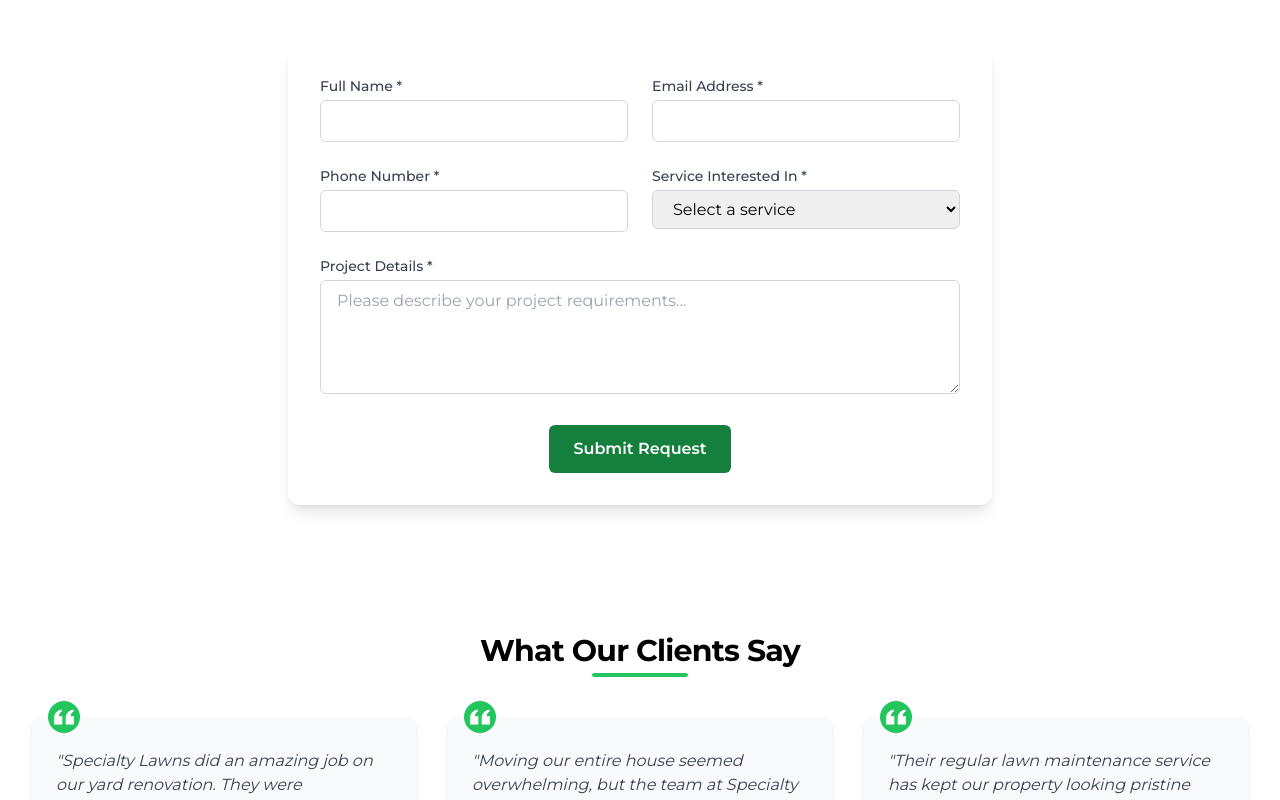
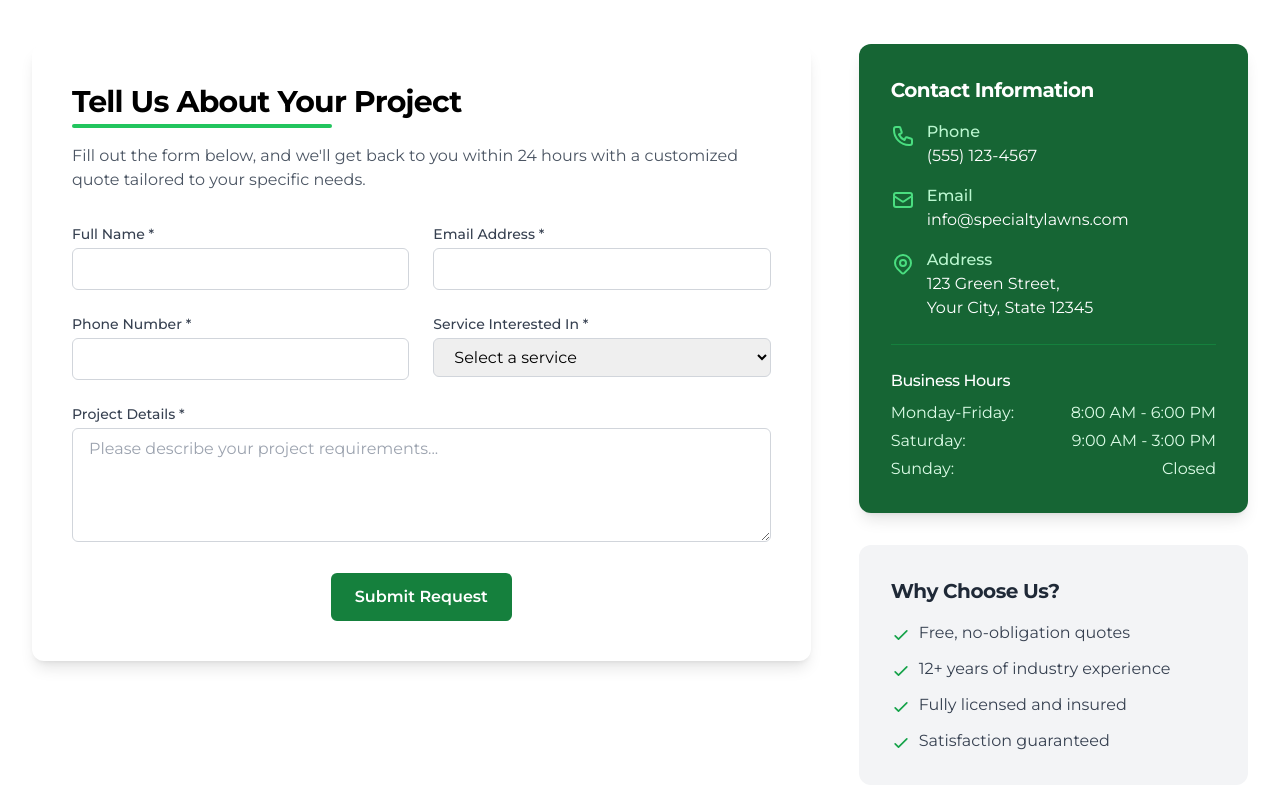
Before and after one commit to harguun7474/drift-sites, a Next.js app: page /quote in a window 1280 px wide. Shown: the part 500-1300 px from the top of the page. Built offline with nearby package versions, Linux system fonts and the light colour scheme.

Commit message:
Improve quote form layout with contact information and business hours

```diff
--- a/app/quote/page.tsx
+++ b/app/quote/page.tsx
@@ -95,8 +95,20 @@ export default function Quote() {
 
       {/* Quote Form Section */}
       <section className="py-16 bg-white">
-        <div className="max-w-3xl mx-auto px-4 sm:px-6 lg:px-8">
-          <div className="bg-white rounded-xl shadow-lg p-8">
+        <div className="max-w-7xl mx-auto px-4 sm:px-6 lg:px-8">
+          <div className="flex flex-col lg:flex-row gap-12">
+            {/* Form Column */}
+            <div className="lg:w-2/3">
+              <div className="bg-white rounded-xl shadow-lg p-8 md:p-10">
+                <h2 className="text-3xl font-bold mb-6 relative inline-block">
+                  Tell Us About Your Project
+                  <span className="absolute -bottom-2 left-0 w-2/3 h-1 bg-green-500 rounded"></span>
+                </h2>
+                <p className="text-gray-600 mb-8">
+                  Fill out the form below, and we'll get back to you within 24 hours with a
+                  customized quote tailored to your specific needs.
+                </p>
+
                 {status.submitted ? (
                   <div className="text-center py-8">
                     <div className="text-green-500 mb-4">
@@ -214,6 +226,86 @@ export default function Quote() {
                 )}
               </div>
             </div>
+
+            {/* Contact Info Column */}
+            <div className="lg:w-1/3">
+              <div className="sticky top-24">
+                <div className="bg-green-800 text-white rounded-xl shadow-lg p-8 mb-8">
+                  <h3 className="text-xl font-bold mb-4">Contact Information</h3>
+                  <div className="space-y-4">
+                    <div className="flex items-start">
+                      <svg className="h-6 w-6 text-green-400 mt-1 mr-3" fill="none" stroke="currentColor" viewBox="0 0 24 24">
+                        <path strokeLinecap="round" strokeLinejoin="round" strokeWidth={2} d="M3 5a2 2 0 012-2h3.28a1 1 0 01.948.684l1.498 4.493a1 1 0 01-.502 1.21l-2.257 1.13a11.042 11.042 0 005.516 5.516l1.13-2.257a1 1 0 011.21-.502l4.493 1.498a1 1 0 01.684.949V19a2 2 0 01-2 2h-1C9.716 21 3 14.284 3 6V5z" />
+                      </svg>
+                      <div>
+                        <p className="font-medium text-green-200">Phone</p>
+                        <p className="text-white">(555) 123-4567</p>
+                      </div>
+                    </div>
+                    <div className="flex items-start">
+                      <svg className="h-6 w-6 text-green-400 mt-1 mr-3" fill="none" stroke="currentColor" viewBox="0 0 24 24">
+                        <path strokeLinecap="round" strokeLinejoin="round" strokeWidth={2} d="M3 8l7.89 5.26a2 2 0 002.22 0L21 8M5 19h14a2 2 0 002-2V7a2 2 0 00-2-2H5a2 2 0 00-2 2v10a2 2 0 002 2z" />
+                      </svg>
+                      <div>
+                        <p className="font-medium text-green-200">Email</p>
+                        <p className="text-white">info@specialtylawns.com</p>
+                      </div>
+                    </div>
+                    <div className="flex items-start">
+                      <svg className="h-6 w-6 text-green-400 mt-1 mr-3" fill="none" stroke="currentColor" viewBox="0 0 24 24">
+                        <path strokeLinecap="round" strokeLinejoin="round" strokeWidth={2} d="M17.657 16.657L13.414 20.9a1.998 1.998 0 01-2.827 0l-4.244-4.243a8 8 0 1111.314 0z" />
+                        <path strokeLinecap="round" strokeLinejoin="round" strokeWidth={2} d="M15 11a3 3 0 11-6 0 3 3 0 016 0z" />
+                      </svg>
+                      <div>
+                        <p className="font-medium text-green-200">Address</p>
+                        <p className="text-white">123 Green Street,<br />Your City, State 12345</p>
+                      </div>
+                    </div>
+                  </div>
+
+                  <div className="mt-6 pt-6 border-t border-green-700">
+                    <h4 className="font-medium mb-2">Business Hours</h4>
+                    <ul className="space-y-1 text-green-100">
+                      <li className="flex justify-between"><span>Monday-Friday:</span> <span>8:00 AM - 6:00 PM</span></li>
+                      <li className="flex justify-between"><span>Saturday:</span> <span>9:00 AM - 3:00 PM</span></li>
+                      <li className="flex justify-between"><span>Sunday:</span> <span>Closed</span></li>
+                    </ul>
+                  </div>
+                </div>
+
+                <div className="bg-gray-100 rounded-xl p-8">
+                  <h3 className="text-xl font-bold mb-4 text-gray-800">Why Choose Us?</h3>
+                  <ul className="space-y-3">
+                    <li className="flex items-start">
+                      <svg className="h-5 w-5 text-green-600 mt-1 mr-2" fill="none" stroke="currentColor" viewBox="0 0 24 24">
+                        <path strokeLinecap="round" strokeLinejoin="round" strokeWidth={2} d="M5 13l4 4L19 7" />
+                      </svg>
+                      <span className="text-gray-700">Free, no-obligation quotes</span>
+                    </li>
+                    <li className="flex items-start">
+                      <svg className="h-5 w-5 text-green-600 mt-1 mr-2" fill="none" stroke="currentColor" viewBox="0 0 24 24">
+                        <path strokeLinecap="round" strokeLinejoin="round" strokeWidth={2} d="M5 13l4 4L19 7" />
+                      </svg>
+                      <span className="text-gray-700">12+ years of industry experience</span>
+                    </li>
+                    <li className="flex items-start">
+                      <svg className="h-5 w-5 text-green-600 mt-1 mr-2" fill="none" stroke="currentColor" viewBox="0 0 24 24">
+                        <path strokeLinecap="round" strokeLinejoin="round" strokeWidth={2} d="M5 13l4 4L19 7" />
+                      </svg>
+                      <span className="text-gray-700">Fully licensed and insured</span>
+                    </li>
+                    <li className="flex items-start">
+                      <svg className="h-5 w-5 text-green-600 mt-1 mr-2" fill="none" stroke="currentColor" viewBox="0 0 24 24">
+                        <path strokeLinecap="round" strokeLinejoin="round" strokeWidth={2} d="M5 13l4 4L19 7" />
+                      </svg>
+                      <span className="text-gray-700">Satisfaction guaranteed</span>
+                    </li>
+                  </ul>
+                </div>
+              </div>
+            </div>
+          </div>
+        </div>
       </section>
 
       {/* Testimonials */}
```
Lines whose indentation alone changed are shown as unchanged.
